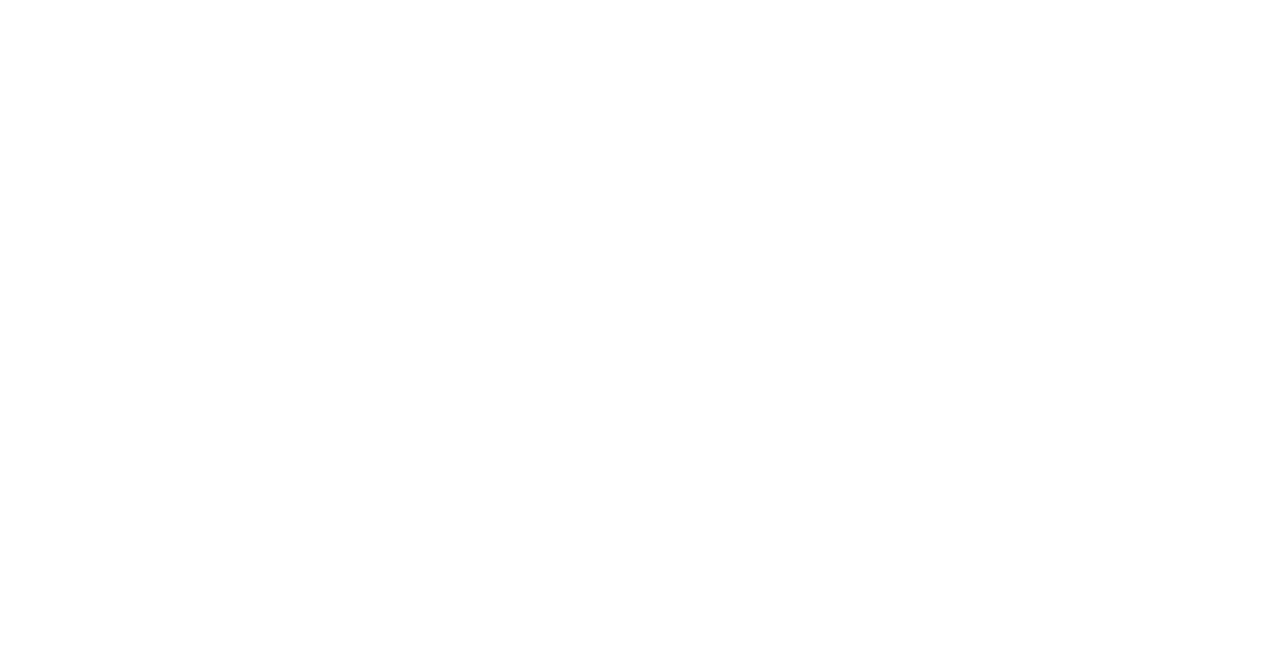
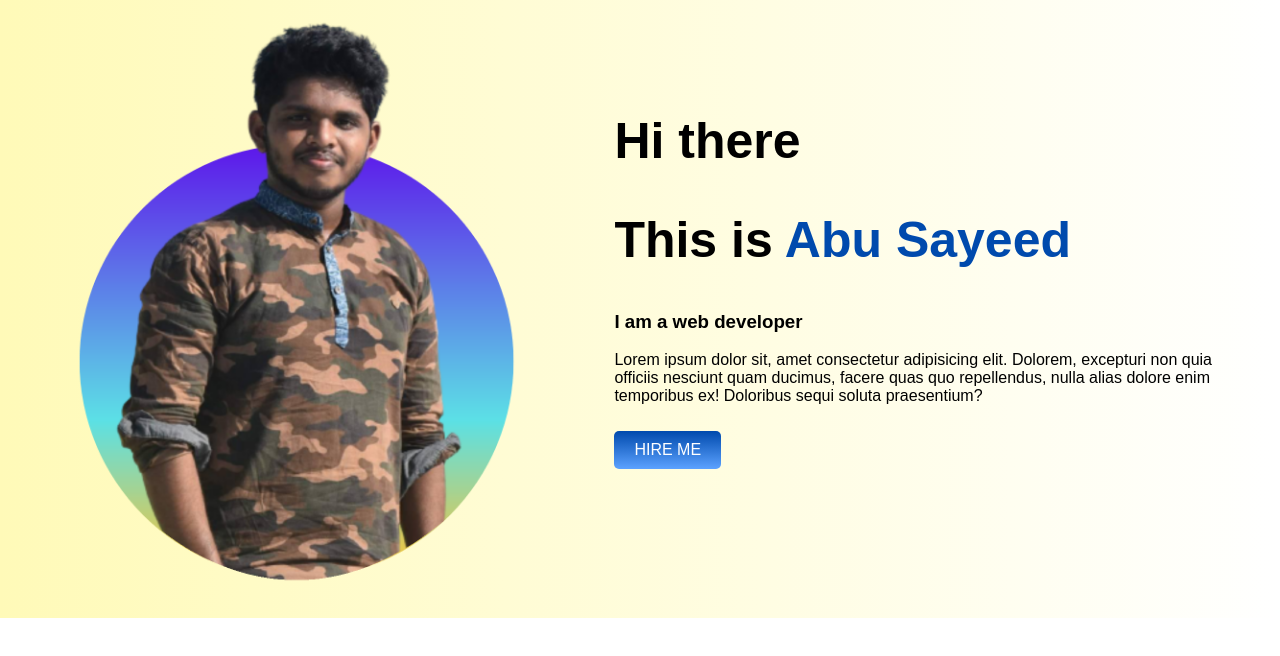
Before and after one commit to abusayeed4bd/practice-website-1, a plain HTML site: page index.html in a window 1280 px wide. Drawn offline with Linux system fonts and the light colour scheme.

Commit message:
hero section added

```diff
--- a/index.html
+++ b/index.html
@@ -6,9 +6,27 @@
     <meta http-equiv="X-UA-Compatible" content="IE=edge">
     <meta name="viewport" content="width=device-width, initial-scale=1.0">
     <title>practice website 1</title>
+    <link rel="stylesheet" href="style.css">
 </head>
 
 <body>
+    <section class="hero-section">
+        <div class="container d-flex">
+            <div class="w-50">
+                <img src="./image/abuSayeed.png" alt="">
+            </div>
+            <div id="hero-text" class="w-50 ">
+                <h1>Hi there</h1>
+                <h1>This is <span class="blue-color">Abu Sayeed</span></h1>
+                <h3>I am a web developer</h3>
+                <p>Lorem ipsum dolor sit, amet consectetur adipisicing elit. Dolorem, excepturi non quia officiis
+                    nesciunt quam ducimus, facere quas quo repellendus, nulla alias dolore enim temporibus ex! Doloribus
+                    sequi soluta praesentium?</p>
+                <a class="btn" href="#">HIRE ME</a>
+            </div>
+        </div>
+    </section>
+
 
 </body>
 
--- a/style.css
+++ b/style.css
@@ -0,0 +1,43 @@
+body{
+    padding: 0;
+    margin: 0;
+    font-family: Arial, Helvetica, sans-serif;
+}
+
+.container{
+    max-width: 1280px;
+    margin: auto;
+}
+
+.w-50{
+    width: 48%;
+}
+h1{
+    font-size: 50px;
+}
+
+.d-flex{
+    display: flex;
+}
+.blue-color{
+    color: #004aad;
+}
+#hero-text{
+
+   padding: 70px 0;
+}
+img{
+    max-width: 100%;
+}
+.btn{
+    text-decoration: none;
+    color: #fff;
+    background-image: linear-gradient( #004aad, #5ca2ff);
+    padding: 10px 20px;
+    border-radius: 5px;
+    display: inline-block;
+    margin-top: 10px;
+}
+.hero-section{
+    background-image: linear-gradient(90deg, #fffab8, #ffffff17);
+}
```
